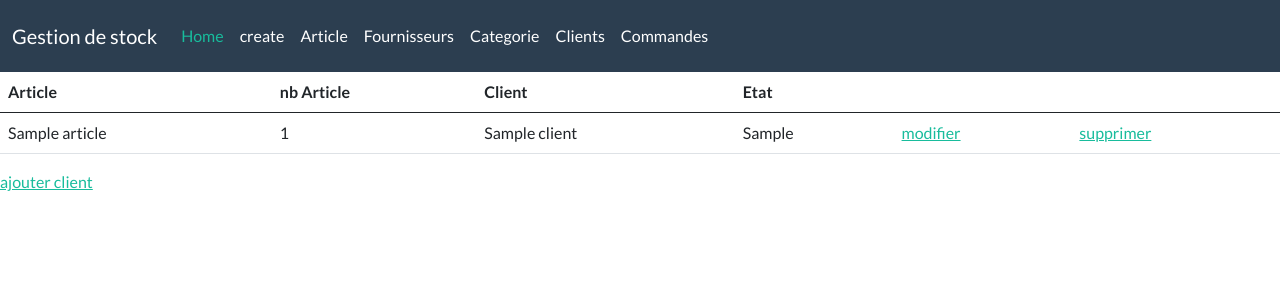
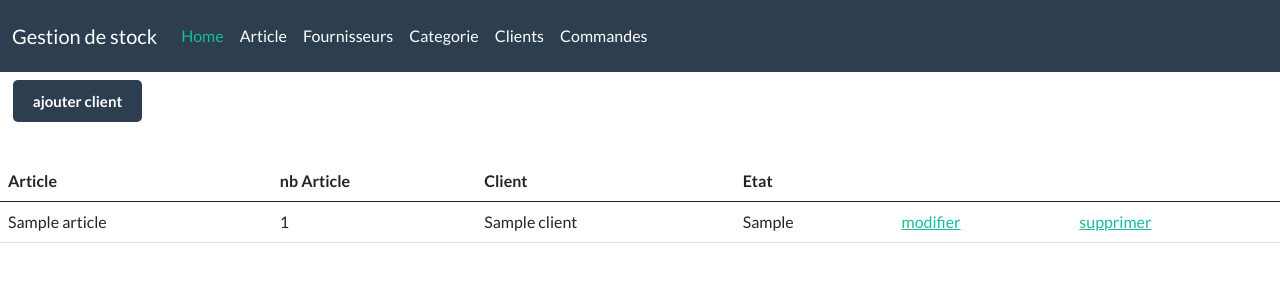
Before and after one commit to AchrafElhadi/djangoproj, a Django app: page /commande/ in a window 1280 px wide. Shown: the top 300 px of the page. Run offline with Django 3.2, Linux system fonts and the light colour scheme; tables that the repository leaves empty hold one stand-in row (Sample ...); some libraries are stand-ins or nearby versions.

Commit message:
delete and update commande css design links

```diff
--- a/pfapython/backend/gestionstock/urls.py
+++ b/pfapython/backend/gestionstock/urls.py
@@ -20,6 +20,7 @@ urlpatterns = [
     path('article/updatearticle/<str:pk>/', views.updatearticle,name="articleupdate"),
     path('article/deletearticle/<str:pk>/',views.deletearticle.as_view(),name="articledelete"),
     path('client/updateclient/<str:pk>/', views.updateclient,name="clientupdate"),
+    path('commande/deleteclient/<str:pk>',views.deletecommande.as_view(),name="deletecommande"),
     path('fournisseur/create', views.fournisseurviews.as_view(),name="fournisseurform"),
     path('fournisseur/', views.fournisseurlistviews.as_view(),name="fournisseuraffichage"),
     path('fournisseur/updatefournisseur/<str:pk>/', views.updatefournisseur,name="fournisseurupdate"),
@@ -31,12 +32,7 @@ urlpatterns = [
     path('',views.home_page,name="home"),
     path('commande/',views.commandelistviews.as_view(),name="commandelist"),
     path('article/<str:pk>/',views.articlelistid.as_view(),name="articles"),
-
-
-
-
-
-
+    path('commande/updateclient/<str:pk>/',views.updatecommandeView.as_view(),name="updatecommande"),
 
 
 
--- a/pfapython/backend/gestionstock/views.py
+++ b/pfapython/backend/gestionstock/views.py
@@ -123,6 +123,14 @@ class deletecategorie(View):
         cat.delete()
         return redirect("categorieaffichage")
 
+class deletecommande(View):
+    def get(self,request,pk):
+        return render(request,"supprimer_commande.html",{})
+    def post(self,request,pk):
+        cat = commande.objects.get(id=pk)
+        cat.delete()
+        return redirect("/commande")
+
 class deleteclient(View):
     def get(self,request,pk):
         return render(request,"supprime_cli.html",{})
@@ -215,5 +223,19 @@ def loginviews(request):
         messages.Info(request,'invalid')
 
 
+
 def home_page(request):
     return redirect('article/')
+
+class updatecommandeView(View):
+    def get(self,request,pk):
+        cmd=commande.objects.get(id=pk)
+        cmdform=commandeforms(instance=cmd)
+        return render(request,"update_commande.html",{"data":cmdform})
+
+    def post(self,request,pk):
+        cmd=commande.objects.get(id=pk)
+        comdform=commandeforms(request.POST,request.FILES,instance=cmd)
+        if comdform.is_valid():
+            comdform.save()
+        return redirect("/commande")
--- a/pfapython/backend/static/css/Style.css
+++ b/pfapython/backend/static/css/Style.css
@@ -16,7 +16,23 @@
 {
     margin-bottom:3%;
 }
-.test
-{
-    color: green;
+.addlien{
+    background-color: #2c3e50!important;
+    color: white;
+    padding: 10px 20px;
+    text-align: center;
+    text-decoration: none;
+    margin-left: 1%;
+    display: inline-block;
+    border-radius: 5px;
+    font-size: 15px;
+    margin-bottom: 3%;
+    margin-top: 0.6%;
+    transition: 0.5s;
+    font-weight: bold;
+  }
+
+.addlien:hover{
+    background-color: #18bc9c!important;
+    color: white;
 }
--- a/pfapython/backend/templates/base.html
+++ b/pfapython/backend/templates/base.html
@@ -5,9 +5,8 @@
     <meta http-equiv="X-UA-Compatible" content="IE=edge">
     <meta name="viewport" content="width=device-width, initial-scale=1.0">
     <title>Document</title>
-    <link rel="stylesheet" href= "../static/css/bootstrap.min.css">
-    <link rel="stylesheet" href="../static/css/Style.css">
-
+    <link rel="stylesheet" href= "/../static/css/bootstrap.min.css">
+    <link rel="stylesheet" href="/../static/css/Style.css">
 
     <script src="../static/js/bootsrap.min.js"></script>
     <script src=" ../static/js/jquery.min.js"></script>
@@ -24,27 +23,25 @@
           <div class="collapse navbar-collapse" id="navbarColor01">
             <ul class="navbar-nav me-auto">
               <li class="nav-item">
-                <a class="nav-link active" href="../article">Home
+                <a class="nav-link active" href="/article">Home
                   <span class="visually-hidden">(current)</span>
                 </a>
               </li>
+
               <li class="nav-item">
-                <a class="nav-link" href="create">create</a>
+                <a class="nav-link" href="/article">Article</a>
               </li>
               <li class="nav-item">
-                <a class="nav-link" href="../article">Article</a>
+                <a class="nav-link" href="/fournisseur">Fournisseurs</a>
               </li>
               <li class="nav-item">
-                <a class="nav-link" href="../fournisseur">Fournisseurs</a>
+                <a class="nav-link" href="/categorie">Categorie</a>
               </li>
               <li class="nav-item">
-                <a class="nav-link" href="../categorie">Categorie</a>
+                <a class="nav-link" href="/client">Clients</a>
               </li>
               <li class="nav-item">
-                <a class="nav-link" href="../client">Clients</a>
-              </li>
-              <li class="nav-item">
-                <a class="nav-link" href="../commande" >Commandes
+                <a class="nav-link" href="/commande" >Commandes
                 </a>
 
               </li>
--- a/pfapython/backend/templates/list_commandes.html
+++ b/pfapython/backend/templates/list_commandes.html
@@ -1,6 +1,8 @@
 {% extends 'base.html' %}
 {% block content %}
-
+<a href="create" class="addlien">
+  ajouter client
+  </a>
 <table class="table table-hover">
     <thead>
       <tr>
@@ -27,7 +29,5 @@
       </tr>
     </tbody>
   </table>
-<a href="create">
-ajouter client
-</a>
+
 {%endblock%}
--- a/pfapython/backend/templates/update_cat.html
+++ b/pfapython/backend/templates/update_cat.html
@@ -1,9 +1,11 @@
 {% extends 'base.html' %}
 {% load crispy_forms_tags %}
 {% block content %}
+<div class="form_design">
 <form method="POST">
     {% csrf_token %}
     {{form|crispy}}
     <input type="submit">
 </form>
+</div>
 {%endblock%}
```
Also changed, not shown: pfapython/backend/templates/list_articles.html (+5 -2 lines), pfapython/backend/templates/list_articles2.html (+5 -3 lines), pfapython/backend/templates/list_categorie.html (+4 -3 lines), pfapython/backend/templates/list_client.html (+4 -4 lines), pfapython/backend/templates/list_fournisseur.html (+6 -4 lines), pfapython/backend/templates/list_utilisateur.html (+4 -3 lines), pfapython/backend/templates/supprimer_commande.html (added, +8 -0 lines), pfapython/backend/templates/update_commande.html (added, +11 -0 lines).
